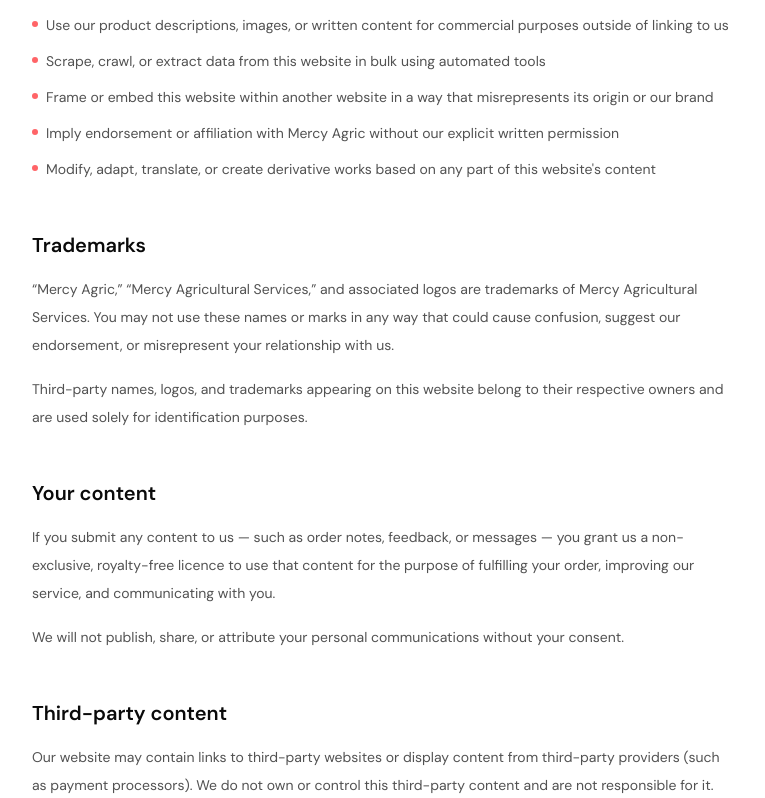
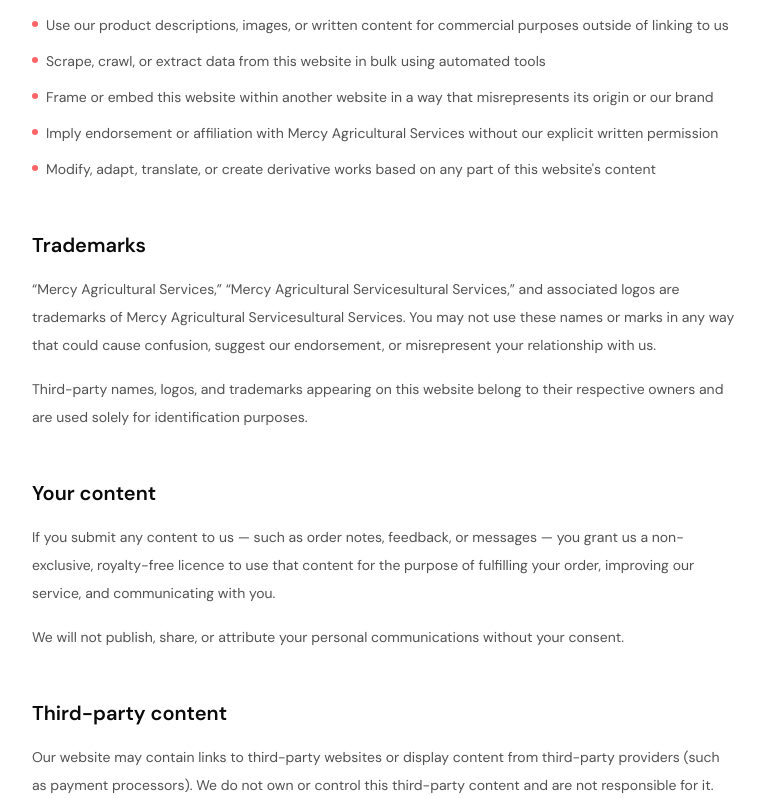
Before and after one commit to Ja10th/hismercy, a Next.js app: page /license in a window 1280 px wide. Shown: the part 1142-1940 px from the top of the page, without its empty margins (392-1157 px from the left). Built offline with nearby package versions, Linux system fonts and the light colour scheme.

Commit message:
fixed mercy agric

```diff
--- a/app/about/page.tsx
+++ b/app/about/page.tsx
@@ -88,7 +88,7 @@
                 <div className="relative h-[480px]">
                   <Image
                     src="/bags.png"
-                    alt="Mercy Agric Services"
+                    alt="Mercy Agricultural Services Services"
                     fill
                     className="object-cover"
                     priority
@@ -135,7 +135,7 @@
                   </h2>
 
                   <p className="mt-4 text-[16px] leading-[1.9] text-neutral-600">
-                    Mercy Agric Services provides feedmill materials, poultry
+                    Mercy Agricultural Services Services provides feedmill materials, poultry
                     and livestock feed, farm products, and useful support for
                     customers who want dependable supply without confusion.
                   </p>
--- a/app/admin/settings/page.tsx
+++ b/app/admin/settings/page.tsx
@@ -217,7 +217,7 @@
               </label>
               <label className="block space-y-2">
                 <span className="text-sm font-medium text-neutral-700">Logo text</span>
-                <Input name="logoText" defaultValue={settings.general.logoText} placeholder="Mercy Agric" />
+                <Input name="logoText" defaultValue={settings.general.logoText} placeholder="Mercy Agricultural Services" />
               </label>
               <label className="block space-y-2">
                 <span className="text-sm font-medium text-neutral-700">Footer text</span>
--- a/app/components/CTA.tsx
+++ b/app/components/CTA.tsx
@@ -24,7 +24,7 @@
             Quality Feed and Farm Supplies for Better Growth
           </h1>
           <p className="text-white/82 text-[16px] leading-[1.7] max-w-md">
-            Trust Mercy Agric Services for branded feeds, feed ingredients, and reliable farm supplies that support healthier birds, stronger livestock, and better farm results.
+            Trust Mercy Agricultural Services Services for branded feeds, feed ingredients, and reliable farm supplies that support healthier birds, stronger livestock, and better farm results.
           </p>
           <div className="flex gap-4 flex-wrap">
             <Link
--- a/app/components/Grow.tsx
+++ b/app/components/Grow.tsx
@@ -3,7 +3,7 @@
 import { TextGenerateEffect } from "./ui/text-generate-effect";
 
 export default function Grow() {
-  const words = `Mercy Agric Services supplies feedmill materials, branded poultry feeds, pig feeds,
+  const words = `Mercy Agricultural Services Services supplies feedmill materials, branded poultry feeds, pig feeds,
               drugs, and poultry equipment to farmers and retailers in Ekiti. We make it easy
               to choose the right feed brand, keep stock available, and get dependable service.
 `;
--- a/app/layout.tsx
+++ b/app/layout.tsx
@@ -3,7 +3,7 @@
 import { CartProvider } from "./components/cart/CartProvider";
 
 export const metadata: Metadata = {
-  title: "Mercy Agricultural Services",
+  title: "Mercy Agricultural Servicesultural Services",
   description:
     "Supplying maize, soya, wheat offal and branded feeds. Browse trusted feed brands, place orders, and get reliable delivery across Ekiti.",
 };
--- a/app/license/page.tsx
+++ b/app/license/page.tsx
@@ -2,7 +2,7 @@
 import Footer from "../components/Footer";
 
 const LAST_UPDATED = "1 June 2026";
-const COMPANY = "Mercy Agricultural Services";
+const COMPANY = "Mercy Agricultural Servicesultural Services";
 const EMAIL = "support@mercyagric.com";
 
 const sections = [
@@ -97,7 +97,7 @@
                   "Use our product descriptions, images, or written content for commercial purposes outside of linking to us",
                   "Scrape, crawl, or extract data from this website in bulk using automated tools",
                   "Frame or embed this website within another website in a way that misrepresents its origin or our brand",
-                  "Imply endorsement or affiliation with Mercy Agric without our explicit written permission",
+                  "Imply endorsement or affiliation with Mercy Agricultural Services without our explicit written permission",
                   "Modify, adapt, translate, or create derivative works based on any part of this website's content",
                 ].map((item) => (
                   <li key={item} className="flex items-start gap-2">
@@ -111,7 +111,7 @@
             <section id="trademarks" className="scroll-mt-8">
               <h2 className="mb-4 text-xl font-semibold text-neutral-950">Trademarks</h2>
               <p>
-                &ldquo;Mercy Agric,&rdquo; &ldquo;Mercy Agricultural Services,&rdquo; and associated logos are trademarks of {COMPANY}. You may not use these names or marks in any way that could cause confusion, suggest our endorsement, or misrepresent your relationship with us.
+                &ldquo;Mercy Agricultural Services,&rdquo; &ldquo;Mercy Agricultural Servicesultural Services,&rdquo; and associated logos are trademarks of {COMPANY}. You may not use these names or marks in any way that could cause confusion, suggest our endorsement, or misrepresent your relationship with us.
               </p>
               <p className="mt-4">
                 Third-party names, logos, and trademarks appearing on this website belong to their respective owners and are used solely for identification purposes.
--- a/app/order-success/[orderCode]/page.tsx
+++ b/app/order-success/[orderCode]/page.tsx
@@ -62,7 +62,7 @@
               Your order is placed.
             </h1>
             <p className="mt-3 max-w-sm text-sm leading-relaxed text-neutral-500">
-              Thank you for choosing Mercy Agric. We will be in contact with you shortly to arrange the next steps.
+              Thank you for choosing Mercy Agricultural Services. We will be in contact with you shortly to arrange the next steps.
             </p>
           </div>
 
--- a/app/privacy-policy/page.tsx
+++ b/app/privacy-policy/page.tsx
@@ -2,7 +2,7 @@
 import Footer from "../components/Footer";
 
 const LAST_UPDATED = "1 June 2025";
-const COMPANY = "Mercy Agricultural Services";
+const COMPANY = "Mercy Agricultural Servicesultural Services";
 const EMAIL = "support@mercyagric.com";
 const ADDRESS = "Ado-Ekiti, Ekiti State, Nigeria";
 
@@ -66,7 +66,7 @@
             <section id="introduction" className="scroll-mt-8">
               <h2 className="mb-4 text-xl font-semibold text-neutral-950">Introduction</h2>
               <p>
-                {COMPANY} (&ldquo;we,&rdquo; &ldquo;us,&rdquo; or &ldquo;our&rdquo;) operates the Mercy Agric website and e-commerce platform. This Privacy Policy explains how we collect, use, and protect information about you when you visit our website or place an order with us.
+                {COMPANY} (&ldquo;we,&rdquo; &ldquo;us,&rdquo; or &ldquo;our&rdquo;) operates the Mercy Agricultural Services website and e-commerce platform. This Privacy Policy explains how we collect, use, and protect information about you when you visit our website or place an order with us.
               </p>
               <p className="mt-4">
                 By using our platform, you agree to the collection and use of information in accordance with this policy. We take your privacy seriously and handle all personal data with care and in accordance with applicable Nigerian data protection law, including the Nigeria Data Protection Act 2023 (NDPA).
@@ -135,7 +135,7 @@
             <section id="payments" className="scroll-mt-8">
               <h2 className="mb-4 text-xl font-semibold text-neutral-950">Payment processing</h2>
               <p>
-                All payments are processed by Paystack, a licensed payment service provider. When you pay, you are redirected to Paystack&rsquo;s secure payment page. Mercy Agric never sees or stores your card number, PIN, or banking credentials.
+                All payments are processed by Paystack, a licensed payment service provider. When you pay, you are redirected to Paystack&rsquo;s secure payment page. Mercy Agricultural Services never sees or stores your card number, PIN, or banking credentials.
               </p>
               <p className="mt-4">
                 Paystack&rsquo;s handling of your payment data is governed by their own Privacy Policy, available at{" "}
--- a/app/terms/page.tsx
+++ b/app/terms/page.tsx
@@ -2,7 +2,7 @@
 import Footer from "../components/Footer";
 
 const LAST_UPDATED = "1 June 2025";
-const COMPANY = "Mercy Agricultural Services";
+const COMPANY = "Mercy Agricultural Servicesultural Services";
 const EMAIL = "support@mercyagric.com";
 
 const sections = [
@@ -63,7 +63,7 @@
             <section id="acceptance" className="scroll-mt-8">
               <h2 className="mb-4 text-xl font-semibold text-neutral-950">Acceptance of terms</h2>
               <p>
-                By accessing the Mercy Agric website or placing an order, you agree to be bound by these Terms &amp; Conditions. If you do not agree with any part of these terms, please do not use our platform.
+                By accessing the Mercy Agricultural Services website or placing an order, you agree to be bound by these Terms &amp; Conditions. If you do not agree with any part of these terms, please do not use our platform.
               </p>
               <p className="mt-4">
                 These terms apply to all visitors, customers, and users of our website. We reserve the right to update them at any time, and continued use of our platform after changes are published constitutes acceptance of the updated terms.
--- a/data/content.ts
+++ b/data/content.ts
@@ -198,7 +198,7 @@
   {
     name: "Kathryn Murphy",
     designation: "Marketing Coordinator",
-    text: "We partnered with Mercy Agricultural Services for smart consultancy and crop planning. They tested our soil and guided us on the best crop varieties.",
+    text: "We partnered with Mercy Agricultural Servicesultural Services for smart consultancy and crop planning. They tested our soil and guided us on the best crop varieties.",
     rating: "4.9",
     image: `${CDN}/68c2d45f78af5993ae49b3ba_Frame%202085666691%20(3).webp`,
   },
--- a/lib/email.ts
+++ b/lib/email.ts
@@ -68,7 +68,7 @@
                   <!-- Left accent stripe -->
                   <td width="6" style="background:#4ade80;">&nbsp;</td>
                   <td style="padding:28px 32px 26px;">
-                    <p style="margin:0;font-family:Arial,sans-serif;font-size:11px;font-weight:700;letter-spacing:0.18em;text-transform:uppercase;color:#4ade80;">Mercy Agricultural Services</p>
+                    <p style="margin:0;font-family:Arial,sans-serif;font-size:11px;font-weight:700;letter-spacing:0.18em;text-transform:uppercase;color:#4ade80;">Mercy Agricultural Servicesultural Services</p>
                     <h1 style="margin:10px 0 0;font-family:Georgia,'Times New Roman',serif;font-size:28px;font-weight:400;color:#ffffff;line-height:1.15;">Order Confirmed</h1>
                   </td>
                 </tr>
@@ -147,7 +147,7 @@
             <td style="background:#f5f7f5;border-top:1px solid #d1d5d1;padding:20px 32px;">
               <p style="margin:0;font-family:Arial,sans-serif;font-size:12px;line-height:1.6;color:#9ca3af;">
                 This is an automated confirmation. Please do not reply to this email.<br />
-                &copy; Mercy Agricultural Services. All rights reserved.
+                &copy; Mercy Agricultural Servicesultural Services. All rights reserved.
               </p>
             </td>
           </tr>
@@ -266,7 +266,7 @@
           <tr>
             <td style="background:#f8fafc;border-top:1px solid #cbd5e1;padding:20px 32px;">
               <p style="margin:0;font-family:Arial,sans-serif;font-size:12px;line-height:1.6;color:#94a3b8;">
-                Sent automatically by Mercy Agricultural Services order system.<br />
+                Sent automatically by Mercy Agricultural Servicesultural Services order system.<br />
                 Do not forward or share this notification.
               </p>
             </td>
--- a/lib/settings.ts
+++ b/lib/settings.ts
@@ -73,9 +73,9 @@
 
 const DEFAULT_SETTINGS: AppSettings = {
   general: {
-    siteName: "Mercy Agricultural Services",
+    siteName: "Mercy Agricultural Servicesultural Services",
     tagline: "Trusted feed, supplies, and farm support.",
-    logoText: "Mercy Agric",
+    logoText: "Mercy Agricultural Services",
     footerText: "Supplying farmers with reliable products and support.",
   },
   contact: {
```
